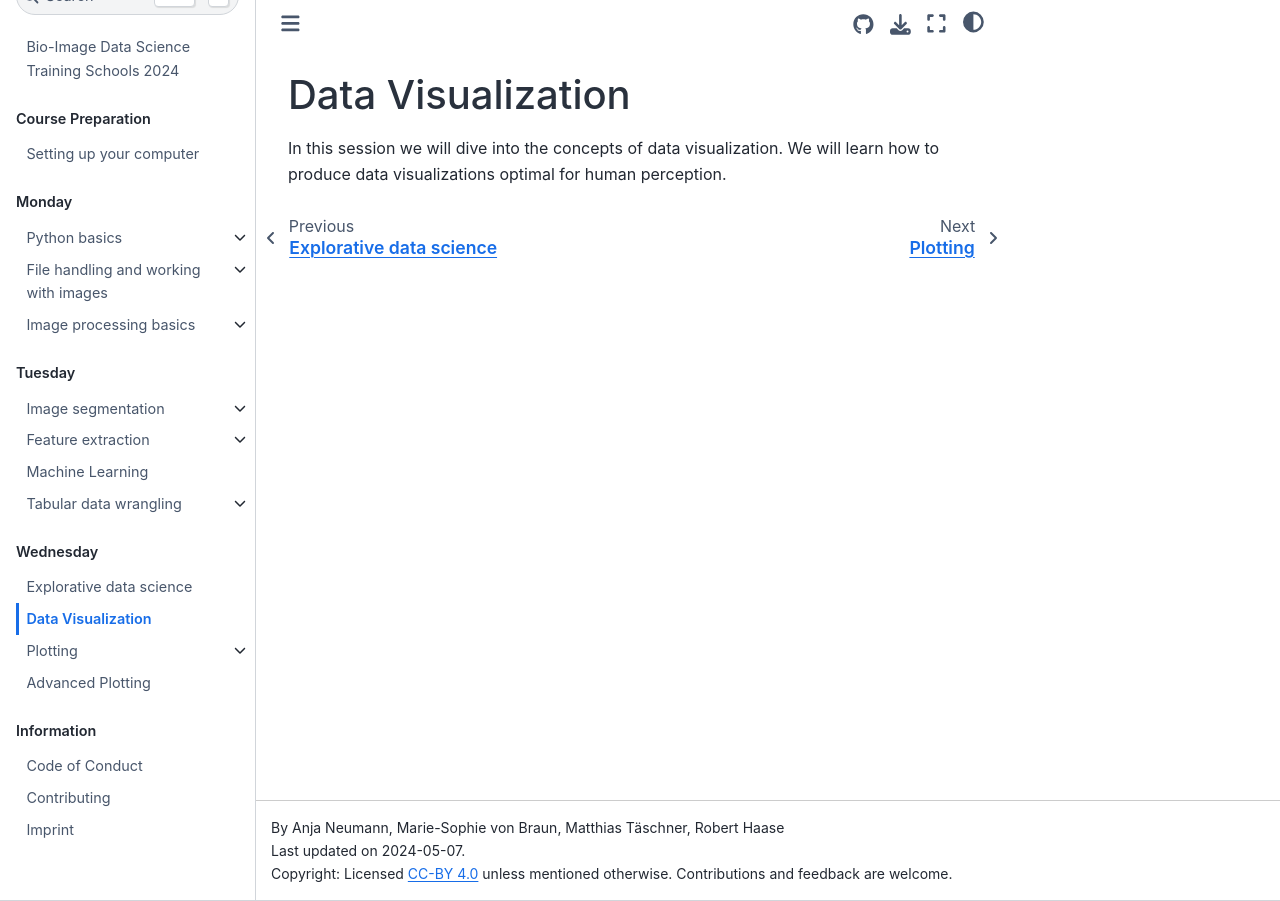
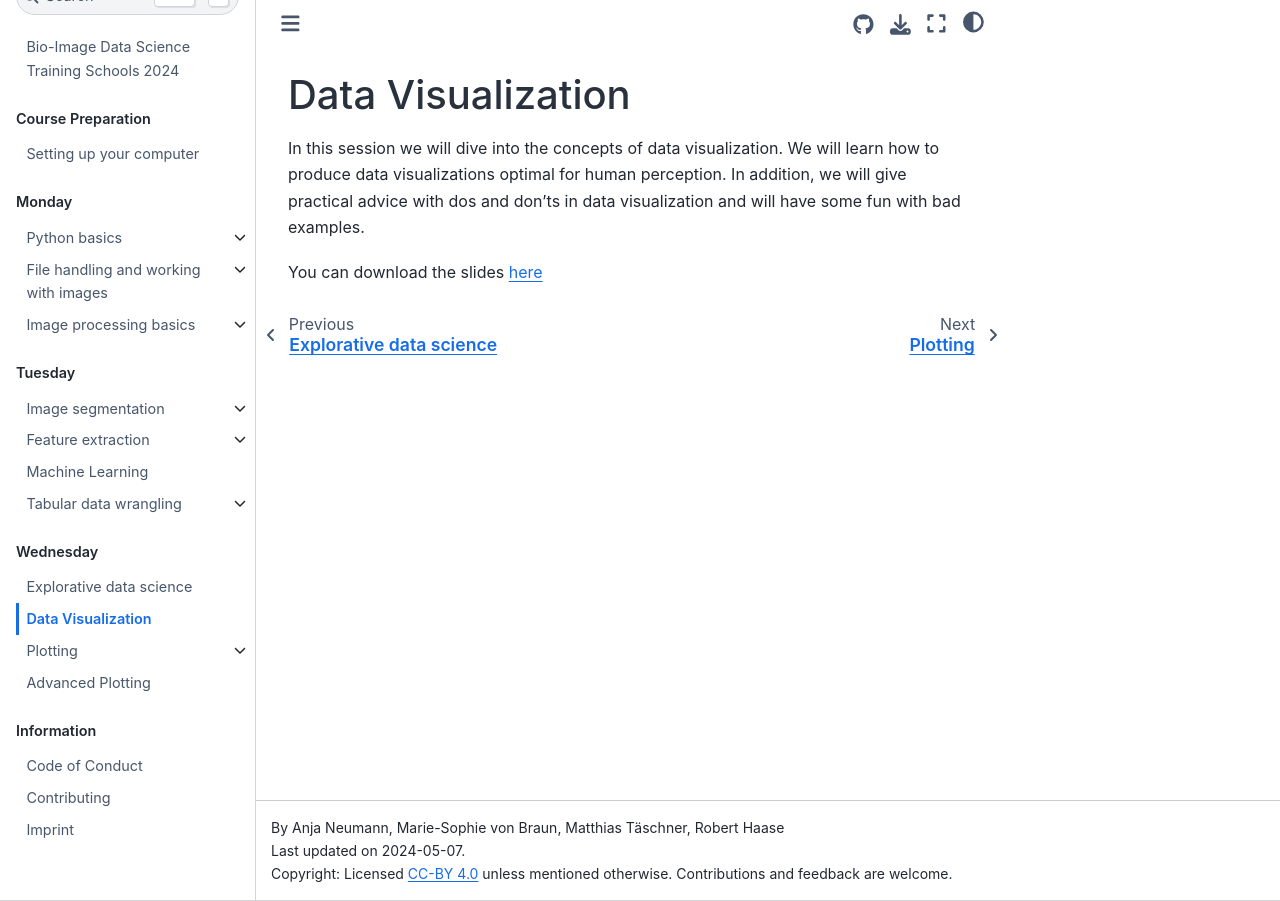
Before and after one commit to ScaDS/BIDS-training-2024, a Jupyter Book: the page built from day3.2_data_visualization/readme.md, in a window 1280 px wide. Built offline with Jupyter Book 1.0.4 settings and Sphinx 7.4.7 and the Sphinx Book theme 1.1.4, drawn with Linux system fonts in a browser that asks for light colours; pages that are not in the unit, such as notebooks, are missing from menus.

Commit message:
Update readme.md

```diff
--- a/day3.2_data_visualization/readme.md
+++ b/day3.2_data_visualization/readme.md
@@ -1,3 +1,6 @@
 # Data Visualization
 
 In this session we will dive into the concepts of data visualization. We will learn how to produce data visualizations optimal for human perception.
+In addition, we will give practical advice with dos and don'ts in data visualization and will have some fun with bad examples.
+
+You can download the slides [here](https://github.com/ScaDS/BIDS-training-2024/blob/dataviz-final-touches/day3.2_data_visualization/DataViz_theory_BIDS2024_public.pdf)
```
